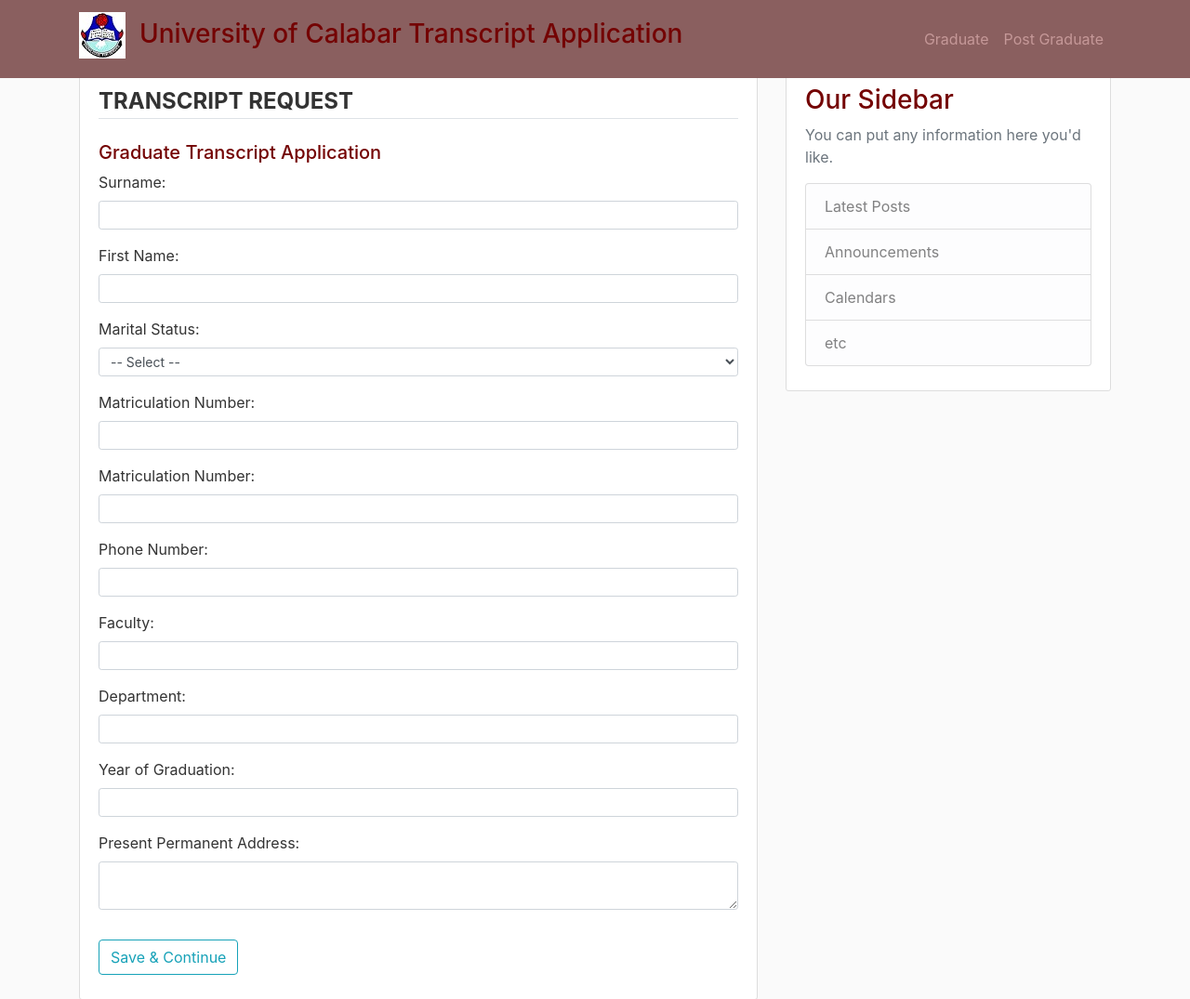
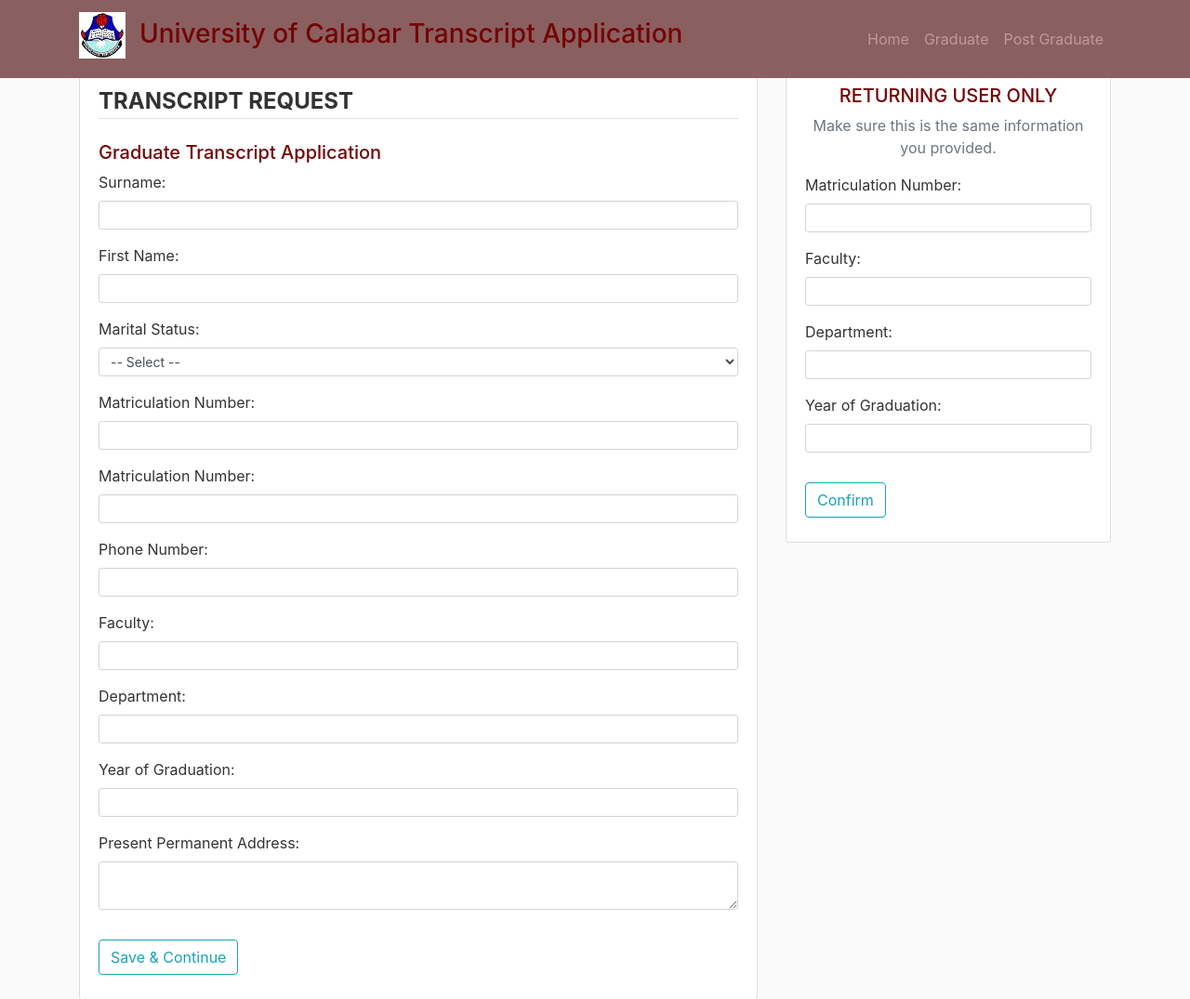
Before and after one commit to BrideTribe/transcript, a Flask app: page /graduate in a window 1280 px wide. Shown: the top 1075 px of the page at 93% size. Run offline with Flask 2, Linux system fonts and the light colour scheme; some libraries are stand-ins or nearby versions.

Commit message:
add returning user frame

```diff
--- a/templates/layout.html
+++ b/templates/layout.html
@@ -11,7 +11,7 @@
     <link rel="stylesheet" type="text/css" href="{{ url_for('static', filename='main.css') }}">
 
     {% if title %}
-        <title>Unical Transcript | {{ title }}</title>
+        <title>{{ title }}</title>
     {% else %}
         <title>Unical Transcript</title>
     {% endif %}
@@ -31,6 +31,7 @@
                     </div>
                     <!-- Navbar Right Side -->
                     <div class="navbar-nav">
+                        <a class="nav-item nav-link" href="{{ url_for('home') }}">Home</a>
                         <a class="nav-item nav-link" href="{{ url_for('graduate') }}">Graduate</a>
                         <a class="nav-item nav-link" href="{{ url_for('postgraduate') }}">Post Graduate</a>
                     </div>
@@ -44,20 +45,9 @@
                 {% block content %}{% endblock %}
             </div>
             <div class="col-md-4">
-          <div class="content-section">
-            <h3>Our Sidebar</h3>
-            <p class='text-muted'>You can put any information here you'd like.
-              <ul class="list-group">
-                <li class="list-group-item list-group-item-light">Latest Posts</li>
-                <li class="list-group-item list-group-item-light">Announcements</li>
-                <li class="list-group-item list-group-item-light">Calendars</li>
-                <li class="list-group-item list-group-item-light">etc</li>
-              </ul>
-            </p>
+                {% block sidebar %}{% endblock %}
             </div>
         </div>
-      </div>
-
     </main>
 
 
```
Lines whose indentation alone changed are shown as unchanged.
